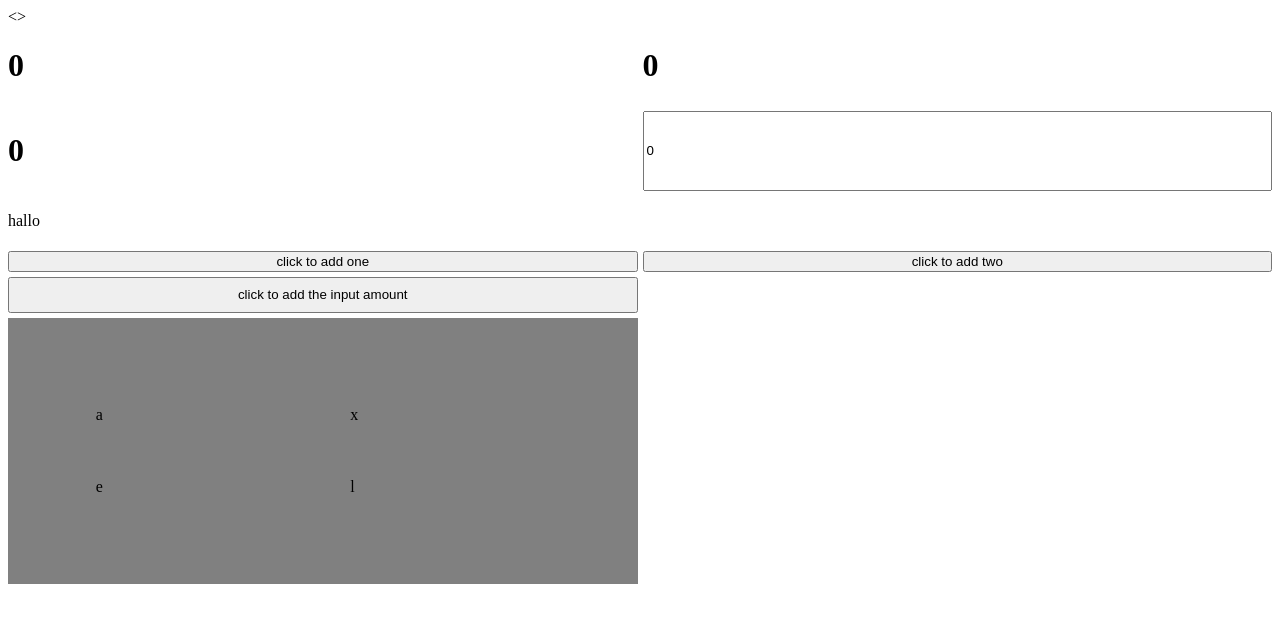
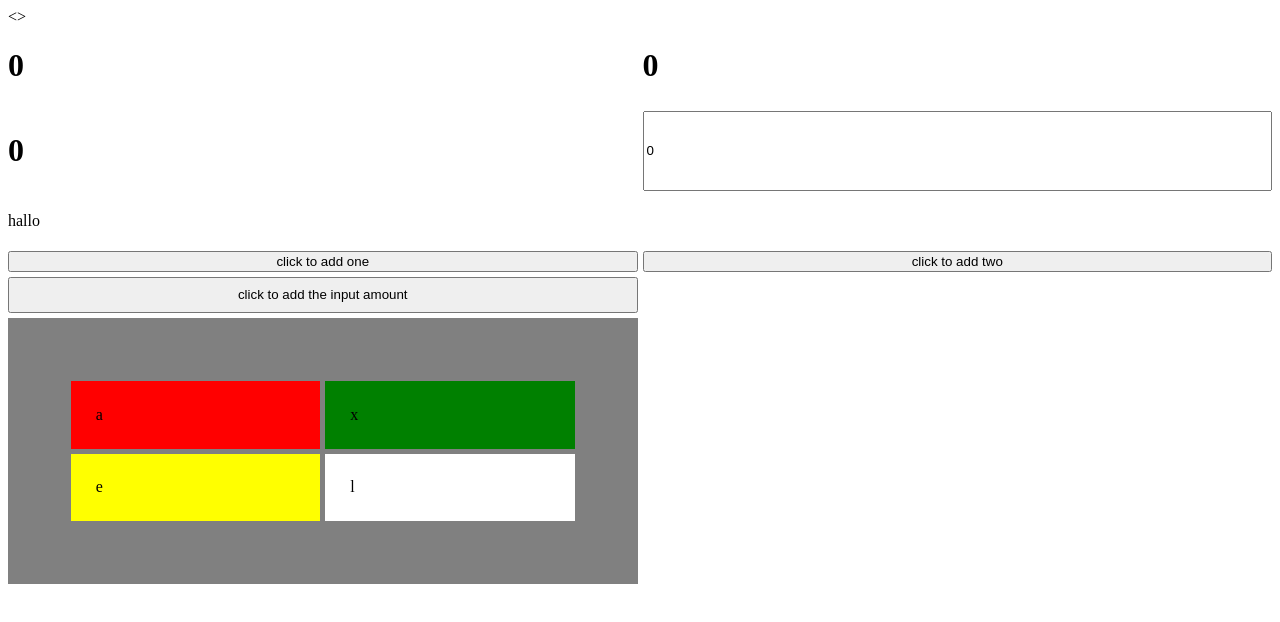
Before and after one commit to victorvos/WebappStyling, a website: page testjs/index.html in a window 1280 px wide. Drawn offline with Linux system fonts and the light colour scheme.

Commit message:
4 divs different colors

```diff
--- a/testjs/index.html
+++ b/testjs/index.html
@@ -13,6 +13,18 @@
             .container div {
                 padding: 10%;
                 background-color: grey;
+            }
+            #divSquare1 {
+                background-color: red;
+            }
+            #divSquare2 {
+                background-color: green;
+            }
+            #divSquare3 {
+                background-color: yellow;
+            }
+            #divSquare4 {
+                background-color: white;
             }
         </style>
 
@@ -32,11 +44,11 @@
         <button id="buttonAddInputAmount" type="button">click to add the input amount</button>
         <br>
         <br>
-        <div class="container" id="divSquare">
-            <div>a</div>
-            <div>x</div>
-            <div>e</div>
-            <div>l</div>
+        <div class="container">
+            <div id="divSquare1">a</div>
+            <div id="divSquare2">x</div>
+            <div id="divSquare3">e</div>
+            <div id="divSquare4">l</div>
         </div>
 
     </div>
```
